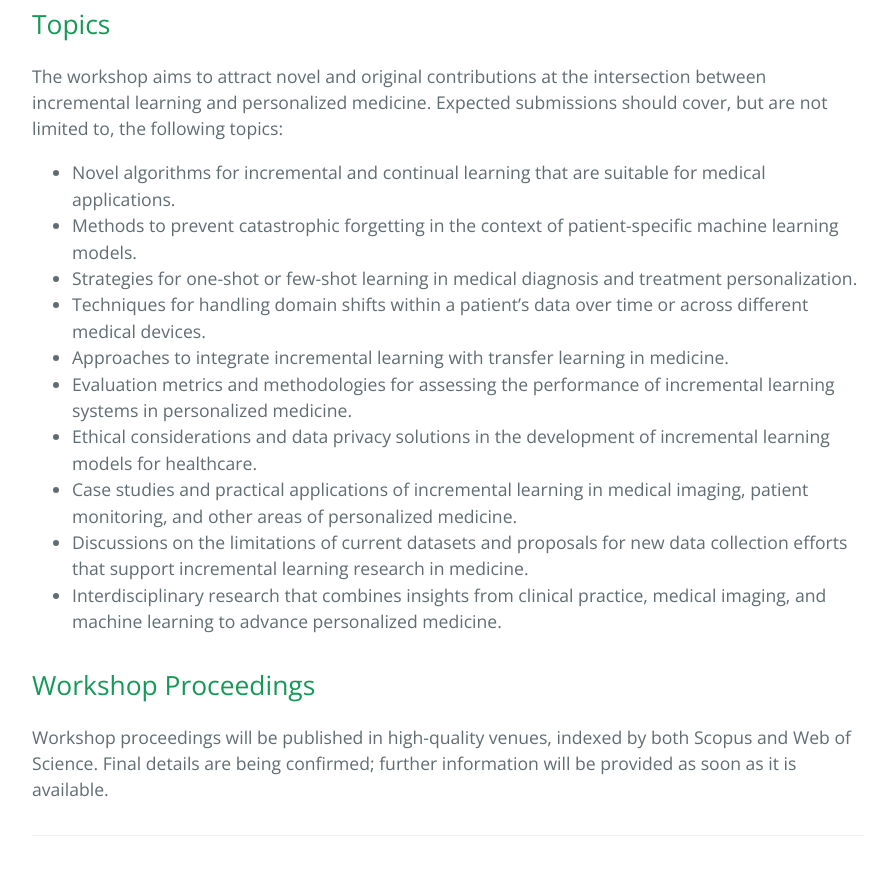
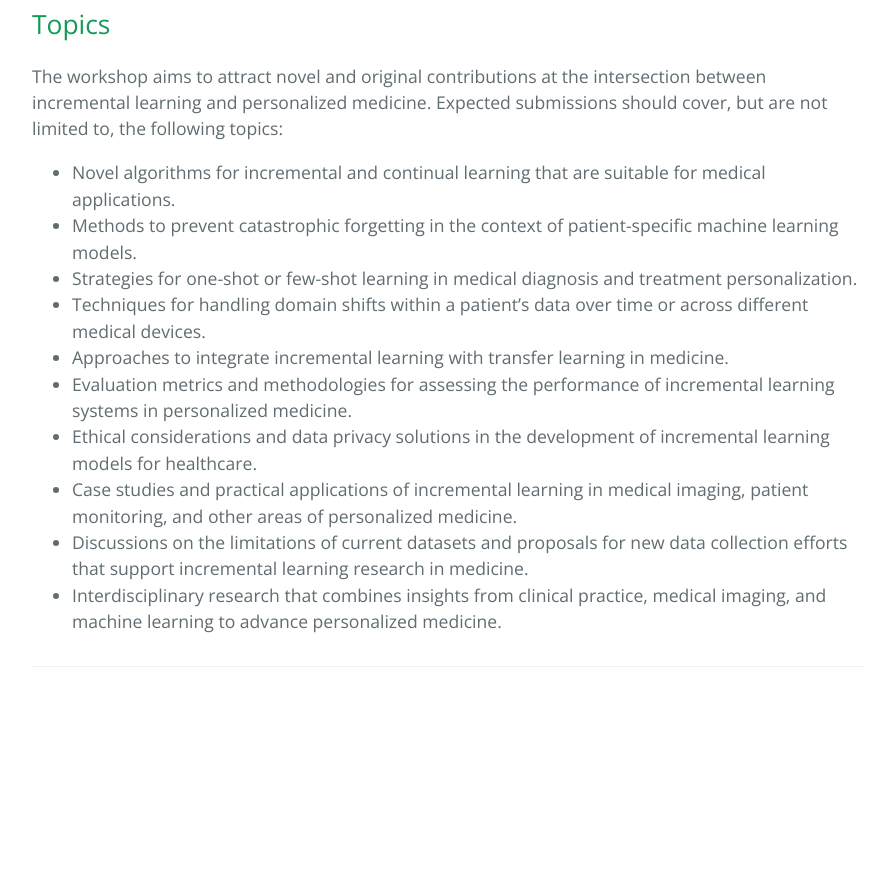
Before and after one commit to miccai-pilm/miccai-pilm.github.io, a Jekyll site: the page built from index.md, in a window 1280 px wide and 900 px high, scrolled down 1568 px. Shown: the top 875 px of the window, without its empty margins (192-1087 px from the left). Built offline with Jekyll 4.4.1, drawn with Linux system fonts in a browser that asks for light colours; after the commit the page ends 2299 px from its top, so only the background shows below that.

Commit message:
commented proceedings

```diff
--- a/index.md
+++ b/index.md
@@ -44,7 +44,7 @@ Expected submissions should cover, but are not limited to, the following topics:
 - Discussions on the limitations of current datasets and proposals for new data collection efforts that support incremental learning research in medicine.
 - Interdisciplinary research that combines insights from clinical practice, medical imaging, and machine learning to advance personalized medicine.
 
-## Workshop Proceedings
+<!--## Workshop Proceedings
 
 Workshop proceedings will be published in high-quality venues, indexed by both Scopus and Web of Science.
-Final details are being confirmed; further information will be provided as soon as it is available.
+Final details are being confirmed; further information will be provided as soon as it is available.-->
```
